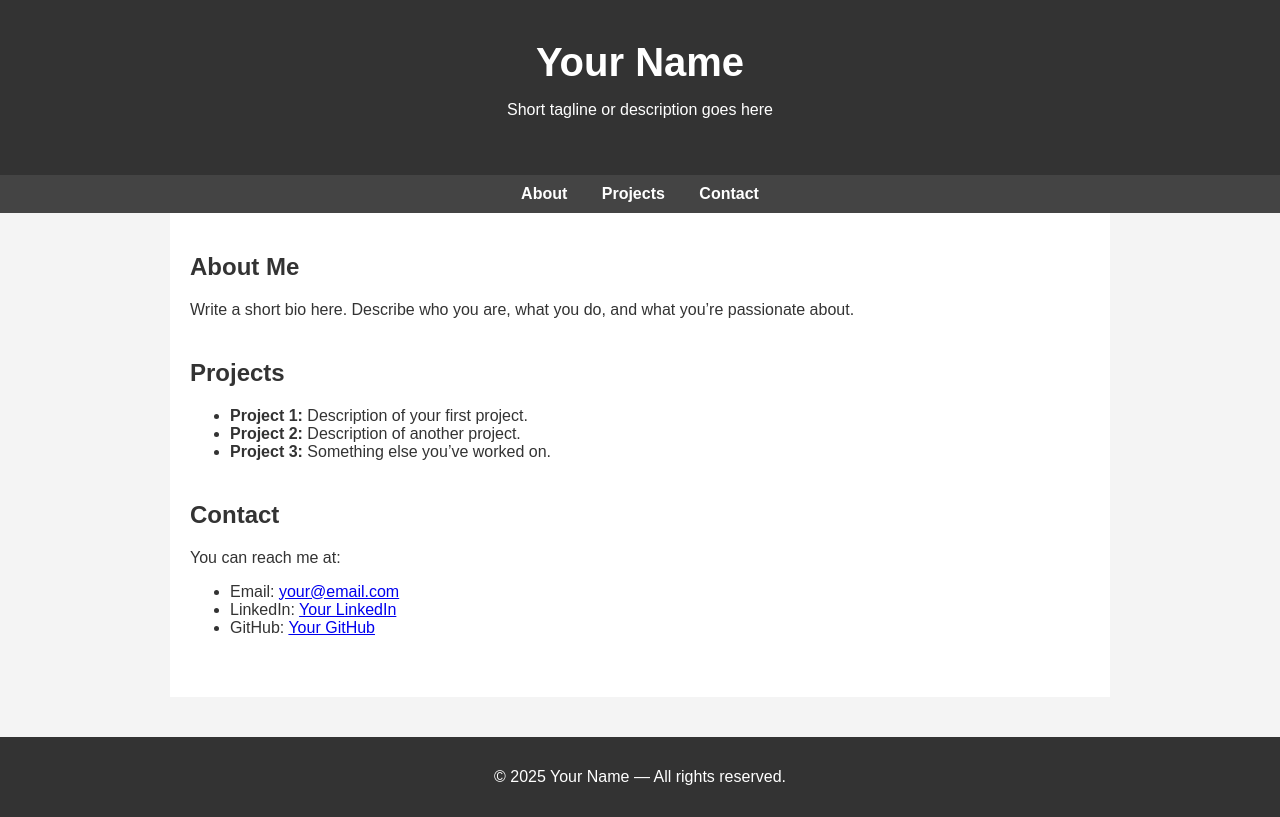
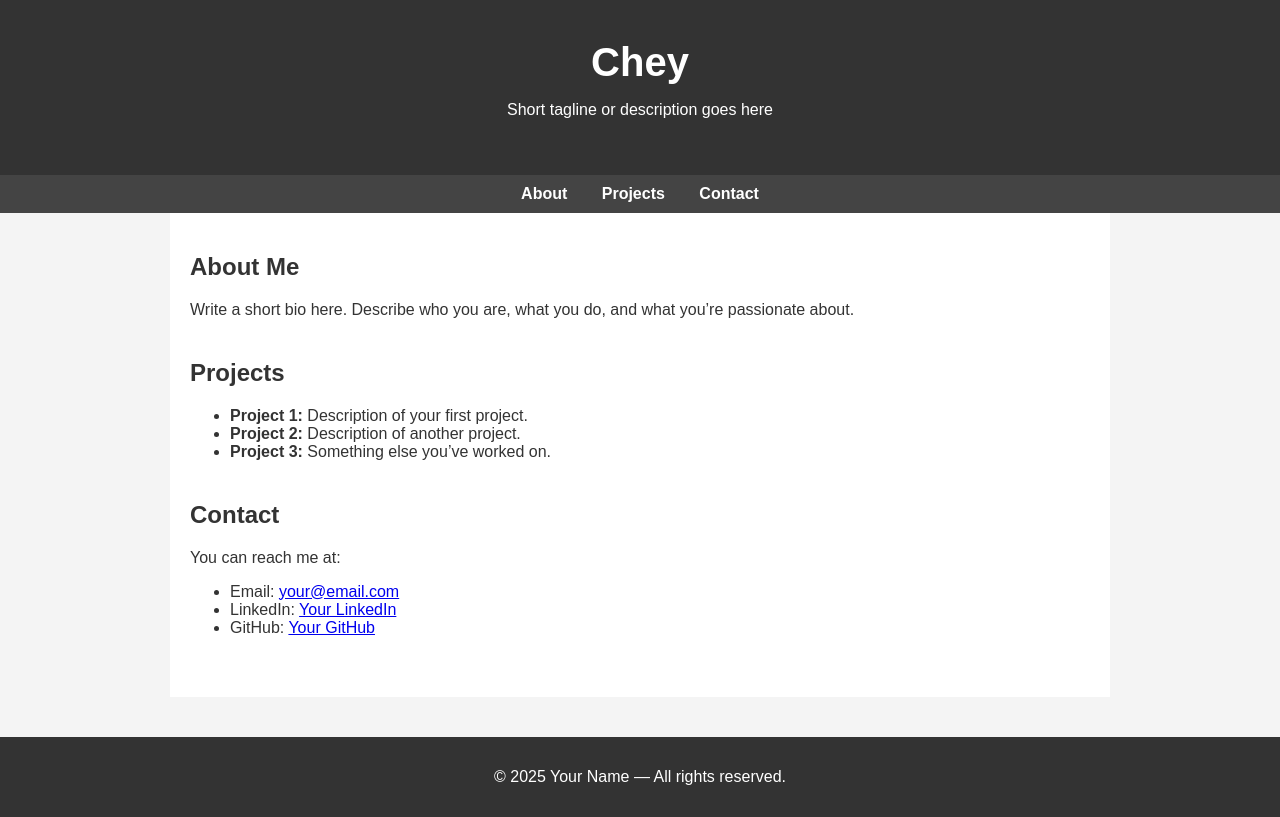
Before and after one commit to chezza16xx-debug/Cheryls-Repository, a plain HTML site: page index.html in a window 1280 px wide. Drawn offline with Linux system fonts and the light colour scheme.

Commit message:
Update index.html

```diff
--- a/index.html
+++ b/index.html
@@ -65,7 +65,7 @@
 <body>
 
     <header>
-        <h1>Your Name</h1>
+        <h1>Chey</h1>
         <p>Short tagline or description goes here</p>
     </header>
 
```
